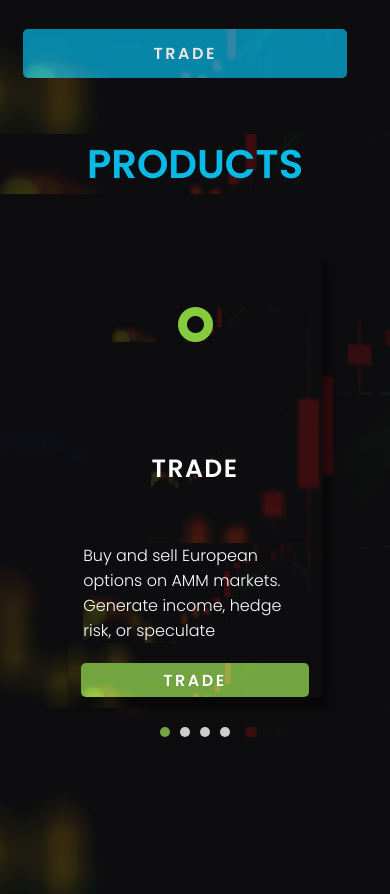
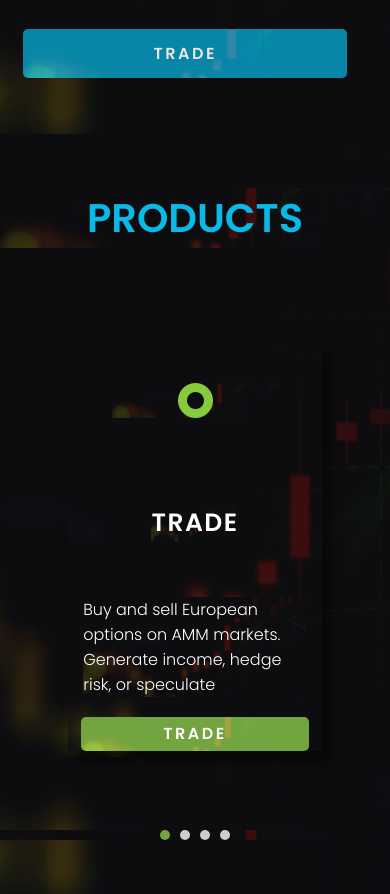
Before and after one commit to SGaric-ac/gammaoptionssite, a website: page index.html in a window 390 px wide. Shown: the part 700-1594 px from the top of the page. Drawn offline with nearby package versions, Linux system fonts and the light colour scheme.

Commit message:
Small changes on products page for mobile

```diff
--- a/scss/products.scss
+++ b/scss/products.scss
@@ -10,13 +10,16 @@
         // top: 90px;
         scroll-snap-align: end;
         -webkit-scroll-snap-align: end;
+        display: flex;
+        flex-direction: column;
+        justify-content: space-evenly;
     }
 
     #products h1{
         color: var(--blue);
         font-size: 40px;
         font-weight:500;
-        margin-bottom: 5%;
+        // margin-bottom: 5%;
         margin-left: unset;
         text-align: center;
         font-weight: bolder;
@@ -26,7 +29,8 @@
         display: grid;
         grid-template-rows: 1fr;
         grid-template-columns: 1fr;
-        height: calc(100vh - var(--nav-height) - 35%);
+        // height: calc(100vh - var(--nav-height) - 35%);
+        height: 60%;
         justify-items: center;
     }
 
```
Also changed, not shown: css/landing-page.css.
